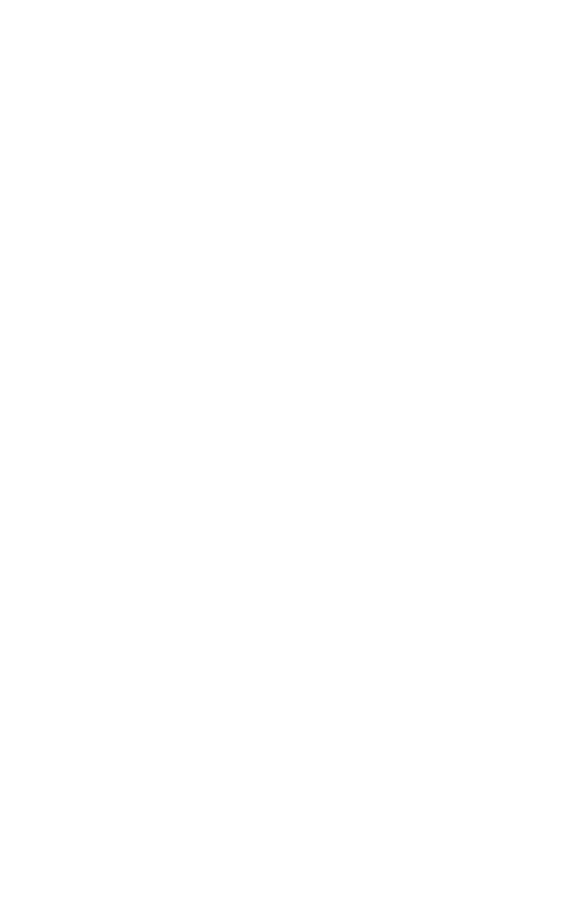
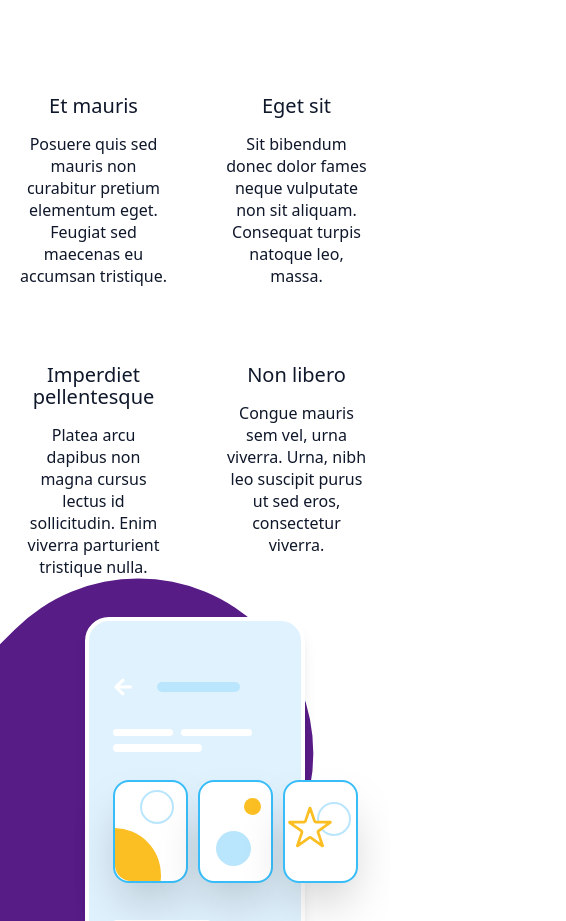
Before and after one commit to diegomota2374/buzzvel-soller, a Next.js app: page / in a window 390 px wide. Shown: the part 1680-2601 px from the top of the page, 566 px wide, since content can reach past the window. Before the commit the page ends 1503 px from the top, so only its background shows below. Built offline with nearby package versions, Linux system fonts and the light colour scheme.

Commit message:
foi criado a sction PersonalizedServices e o componente PhonePersonalizedServices todos com layout mobile falta o desktop

```diff
--- a/src/app/page.tsx
+++ b/src/app/page.tsx
@@ -1,4 +1,5 @@
 import HeaderComponent from "../components/HeaderComponent/HeaderComponent";
+import PersonalizedServices from "../components/PersonalizedServices/PersonalizedServices";
 import PickTheSun from "../components/PickTheSun/PickTheSun";
 
 export default function Home() {
@@ -6,6 +7,7 @@
     <>
       <HeaderComponent />
       <PickTheSun />
+      <PersonalizedServices />
     </>
   );
 }
--- /dev/null
+++ b/src/components/PersonalizedServices/PersonalizedServices.tsx
@@ -0,0 +1,63 @@
+import PhonePersonalizedServices from "../PhonePersonalizedServices/PhonePersonalizedServices";
+
+const PersonalizedServices = () => {
+  return (
+    <div className="overflow-hidden">
+      <div className="flex flex-col items-center justify-center  gap-6 pb-20">
+        <div className="flex flex-col items-center gap-2 w-full h-[62px]">
+          <h3 className="text-center text-[#D97706] text-[16px] font-medium leading-[18px] w-full">
+            Services
+          </h3>
+          <h2 className="text-center text-[#0F172A] text-[32px] font-bold leading-[35px] w-full">
+            Personalized services
+          </h2>
+        </div>
+        <p className="text-center text-[#0F172A] text-[16px] leading-[22px] w-full px-8">
+          Pretium lectus ultrices sit tempor, sit ullamcorper volutpat et et.
+          Auctor turpis semper id sit ornare maecenas lectus sed.
+        </p>
+      </div>
+      <div className="grid grid-cols-2 gap-4 justify-items-center items-center">
+        <div className="w-[147.5px] h-[253px] ">
+          <h3 className="text-[20px] font-[500] leading-[22px] text-center pt-10 pb-4">
+            Et mauris
+          </h3>
+          <p className="text-[16px] font-[400] leading-[22px] text-center">
+            Posuere quis sed mauris non curabitur pretium elementum eget.
+            Feugiat sed maecenas eu accumsan tristique.
+          </p>
+        </div>
+        <div className="w-[147.5px] h-[253px] ">
+          <h3 className="text-[20px] font-[500] leading-[22px] text-center pt-10 pb-4">
+            Eget sit
+          </h3>
+
+          <p className="text-[16px] font-[400] leading-[22px] text-center">
+            Sit bibendum donec dolor fames neque vulputate non sit aliquam.
+            Consequat turpis natoque leo, massa.
+          </p>
+        </div>
+        <div className="w-[147.5px] h-[253px] ">
+          <h3 className="text-[20px] font-[500] leading-[22px] text-center pt-10 pb-4">
+            Imperdiet pellentesque
+          </h3>
+          <p className="text-[16px] font-[400] leading-[22px] text-center">
+            Platea arcu dapibus non magna cursus lectus id sollicitudin. Enim
+            viverra parturient tristique nulla.
+          </p>
+        </div>
+        <div className="w-[147.5px] h-[253px] ">
+          <h3 className="text-[20px] font-[500] leading-[22px] text-center pt-10 pb-4">
+            Non libero
+          </h3>
+          <p className="text-[16px] font-[400] leading-[22px] text-center">
+            Congue mauris sem vel, urna viverra. Urna, nibh leo suscipit purus
+            ut sed eros, consectetur viverra.
+          </p>
+        </div>
+      </div>
+      <PhonePersonalizedServices />
+    </div>
+  );
+};
+export default PersonalizedServices;
--- /dev/null
+++ b/src/components/PhonePersonalizedServices/PhonePersonalizedServices.tsx
@@ -0,0 +1,73 @@
+import { FaArrowLeft } from "react-icons/fa";
+import { FiActivity } from "react-icons/fi";
+import { IoIosMenu, IoIosStarOutline } from "react-icons/io";
+import { IoSearchOutline, IoStar } from "react-icons/io5";
+
+const PhonePersonalizedServices = () => {
+  return (
+    <div className="relative flex items-center justify-center py-10">
+      {/* Purple oval behind the rectangle */}
+      <div className="absolute w-[599.56px] h-[350px] -left-[250px] top-[90px] bg-[#581C87] rounded-full z-[1] -rotate-45"></div>
+
+      {/* Phone rectangle */}
+      <div className="w-[220px] h-[485.43px] bg-[#E0F2FE] border-4 border-white rounded-3xl shadow-lg z-[2] p-6">
+        <div className="flex items-center justify-start gap-6 py-8 ">
+          <FaArrowLeft size={20} className="text-white" />
+          <div className="bg-[#BAE6FD] w-[82.97px] h-[10.06px] rounded-lg"></div>
+        </div>
+        <div className="flex flex-col items-start justify-start gap-2">
+          <div className="flex gap-2">
+            <div className="bg-white w-[60.34px] h-[7.54px] rounded-lg"></div>
+            <div className="bg-white w-[70.4px] h-[7.54px] rounded-lg"></div>
+          </div>
+          <div className="bg-white w-[88.63px] h-[7.54px] rounded-lg"></div>
+        </div>
+        <div className="relative flex gap-3 py-7">
+          {/* box 1 */}
+          <div className="absolute bg-white w-[75.43px] h-[103.09px] border-2 border-[#38BDF8] rounded-2xl shadow-2xl ">
+            <div className="relative w-full h-full rounded-2xl overflow-hidden">
+              <div className="absolute w-[34.09px] h-[34.3px] top-2 left-[25px] border-2 border-[#BAE6FD] rounded-full "></div>
+              <div className="absolute w-[93.91px] h-[94.46px] top-[46.1px] -left-12 bg-[#FBBF24] rounded-full "></div>
+            </div>
+          </div>
+          {/* box 2 */}
+          <div className="absolute bg-white w-[75.43px] h-[103.09px] border-2 border-[#38BDF8] rounded-2xl left-[85px] shadow-2xl">
+            <div className="relative w-full h-full rounded-2xl overflow-hidden">
+              <div className="absolute w-[17.03px] h-[16.85px] left-11 top-4 bg-[#FBBF24] rounded-full "></div>
+              <div className="absolute w-[34.67px] h-[34.3px] bottom-[15px] left-4 bg-[#BAE6FD] rounded-full "></div>
+            </div>
+          </div>
+          {/* box 3 */}
+          <div className="absolute bg-white w-[75.43px] h-[103.09px] border-2 border-[#38BDF8] rounded-2xl left-[170px] shadow-2xl">
+            <div className="relative w-full h-full  rounded-2xl overflow-hidden">
+              <div className="absolute w-[34.09px] h-[34.3px] top-5 left-8 border-2 border-[#BAE6FD] rounded-full z-1"></div>
+              <IoStar size={42} className="absolute text-white top-6 left-1 " />
+              <IoIosStarOutline
+                size={50}
+                className="absolute text-[#FBBF24] top-5 "
+              />
+            </div>
+          </div>
+        </div>
+        <div>
+          <div className="bg-white w-[98.06px] h-[7.54px] rounded-lg mt-28"></div>
+        </div>
+        <div className="relative">
+          <div className="relative bg-white w-full h-[90px] rounded-t-lg mt-5 overflow-hidden">
+            <div className="absolute w-[102.46px] h-[102.46px] top-[-27.66px] left-[-8.8px] border-4 border-[#E0F2FE] rounded-full "></div>
+            <div className="absolute w-[24.51px] h-[24.51px] top-[28.91px] left-[105.63px] bg-[#FBBF24] rounded-full "></div>
+            <div className="absolute bg-[#BAE6FD] w-[110.63px] h-[105.6px] top-[40px] -right-[70px] rotate-45"></div>
+          </div>
+          <div className="absolute bg-white w-[215px] h-[3px] -left-6"></div>
+        </div>
+        <div className="flex items-center  justify-between py-5">
+          <FiActivity size={30} className="text-white" />
+          <IoSearchOutline size={30} className="text-white" />
+          <IoIosMenu size={30} className="text-white" />
+        </div>
+      </div>
+    </div>
+  );
+};
+
+export default PhonePersonalizedServices;
--- a/src/components/PickTheSun/PickTheSun.tsx
+++ b/src/components/PickTheSun/PickTheSun.tsx
@@ -3,7 +3,7 @@
 
 const PickTheSun: React.FC = () => {
   return (
-    <div className="flex flex-col items-center justify-center gap-6 z-1 py-10 px-5 mt">
+    <div className="flex flex-col items-center justify-center gap-6 z-1 py-10 px-5 mt overflow-hidden">
       <div className="flex flex-col items-center gap-2 w-[343px] h-[62px]">
         {/* Caption */}
         <div className="  font-medium text-[16px] leading-[18px] text-center text-[#D97706]">
```
